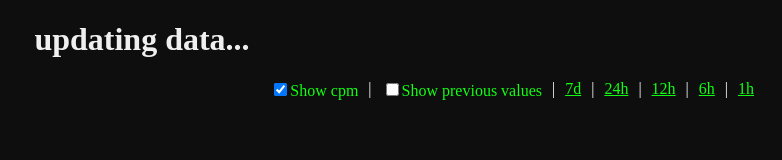
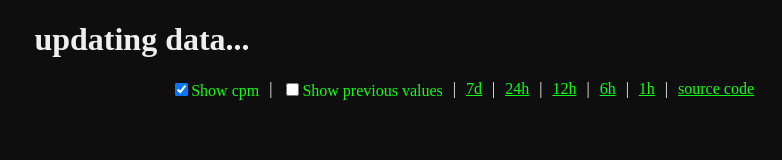
Before and after one commit to 2b2tjp/status.2b2t.jp, a website: page public/index.html in a window 1280 px wide. Shown: the whole page, without its empty margins (498-1280 px from the left). Drawn offline with nearby package versions, Linux system fonts and the light colour scheme; no server answers.

Commit message:
"source code"

```diff
--- a/public/index.html
+++ b/public/index.html
@@ -46,6 +46,8 @@
       <a class="menu-entry" href="#6h" onclick="updateDelayed()">6h</a>
       <span class="sep"></span>
       <a class="menu-entry" href="#1h" onclick="updateDelayed()">1h</a>
+      <span class="sep"></span>
+      <a class="menu-entry" href="https://github.com/acrylic-style/status.2b2t.jp">source code</a>
       <span style="margin-right: 20px;"></span>
     </div>
     <br />
```
